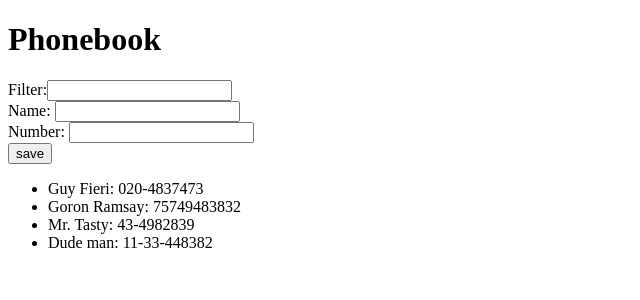
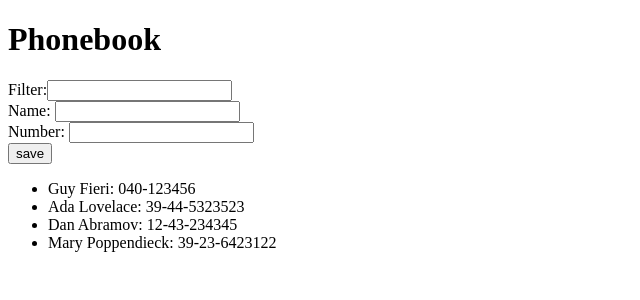
Before and after one commit to waldrupm/FullStackOpen, a React (Create React App) app: page / in a window 1280 px wide. Shown: the top 300 px of the page, without its empty margins (0-640 px from the left). Built offline with nearby package versions, Linux system fonts and the light colour scheme; data requests are answered from the project's data file.

Commit message:
add axios, get data from json-server

```diff
--- a/db.json
+++ b/db.json
@@ -1,7 +1,7 @@
 {
   "people":[
     {
-      "name": "Arto Hellas",
+      "name": "Guy Fieri",
       "number": "040-123456",
       "id": 1
     },
--- a/package.json
+++ b/package.json
@@ -3,6 +3,7 @@
   "version": "0.1.0",
   "private": true,
   "dependencies": {
+    "axios": "0.19.0",
     "react": "^16.9.0",
     "react-dom": "^16.9.0",
     "react-scripts": "3.1.1"
--- a/src/App.js
+++ b/src/App.js
@@ -1,17 +1,22 @@
-import React, { useState } from 'react'
+import React, { useState, useEffect } from 'react'
+import axios from 'axios'
 import Contact from './components/Contact'
 
 const App = () => {
-  const [contacts, setContacts] = useState([
-    { name:'Guy Fieri', number: '020-4837473'},
-    { name:'Goron Ramsay', number: '75749483832'},
-    { name:'Mr. Tasty', number: '43-4982839'},
-    { name:'Dude man', number: '11-33-448382'},
-  ])
+  const [contacts, setContacts] = useState([])
   const [newName, setNewName] = useState('')
   const [newNumber, setNewNumber] = useState('')
   const [showAll, setShowAll] = useState(true)
   const [filterBy, setFilterBy] = useState('');
+
+  useEffect(() => {
+    axios
+      .get('http://localhost:3001/people')
+      .then(response => {
+        setContacts(response.data)
+      })
+  }, [])
+
 
   const contactsToShow =
     showAll
```
Also changed, not shown: 1 other file (tests, documents, lock files or other folders).
